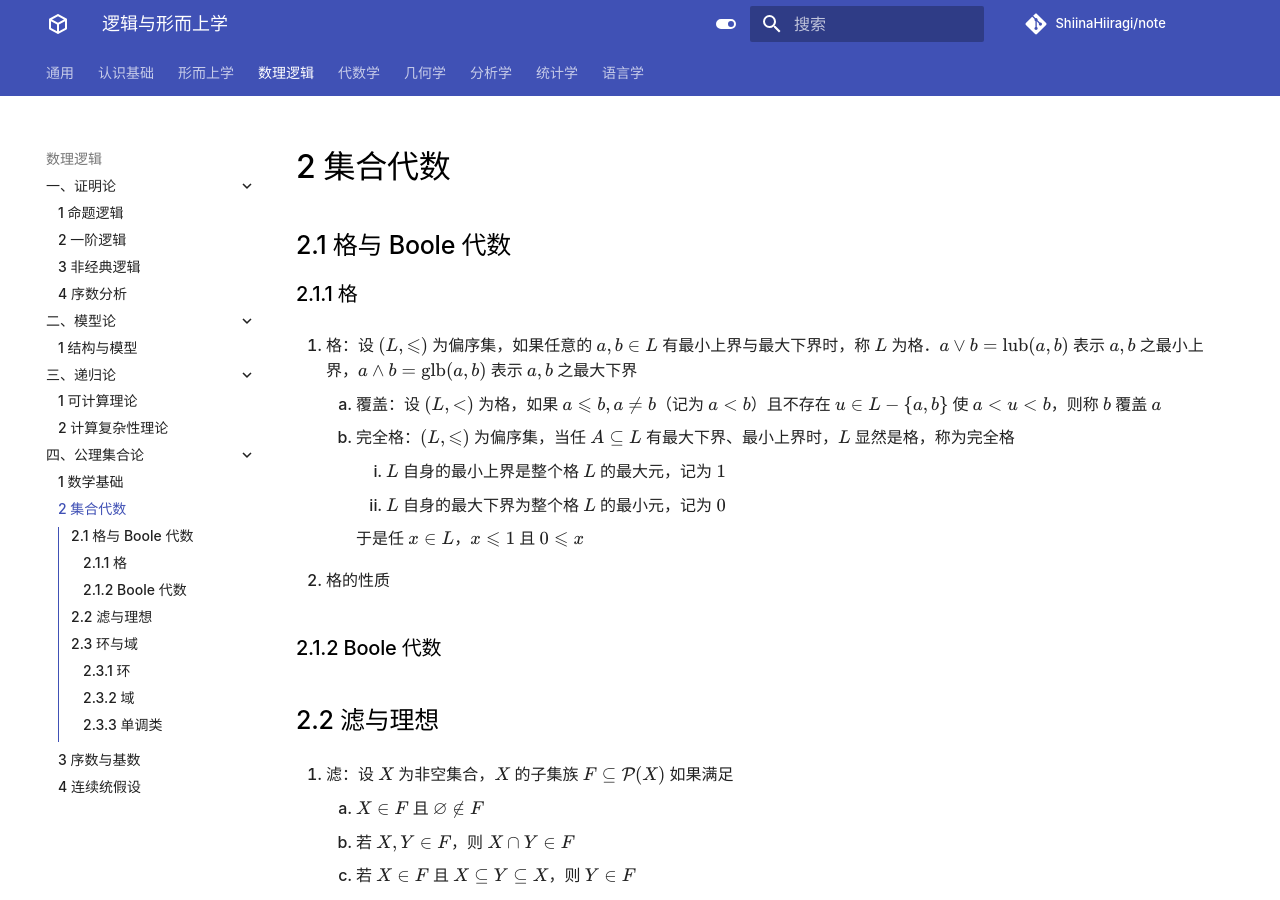
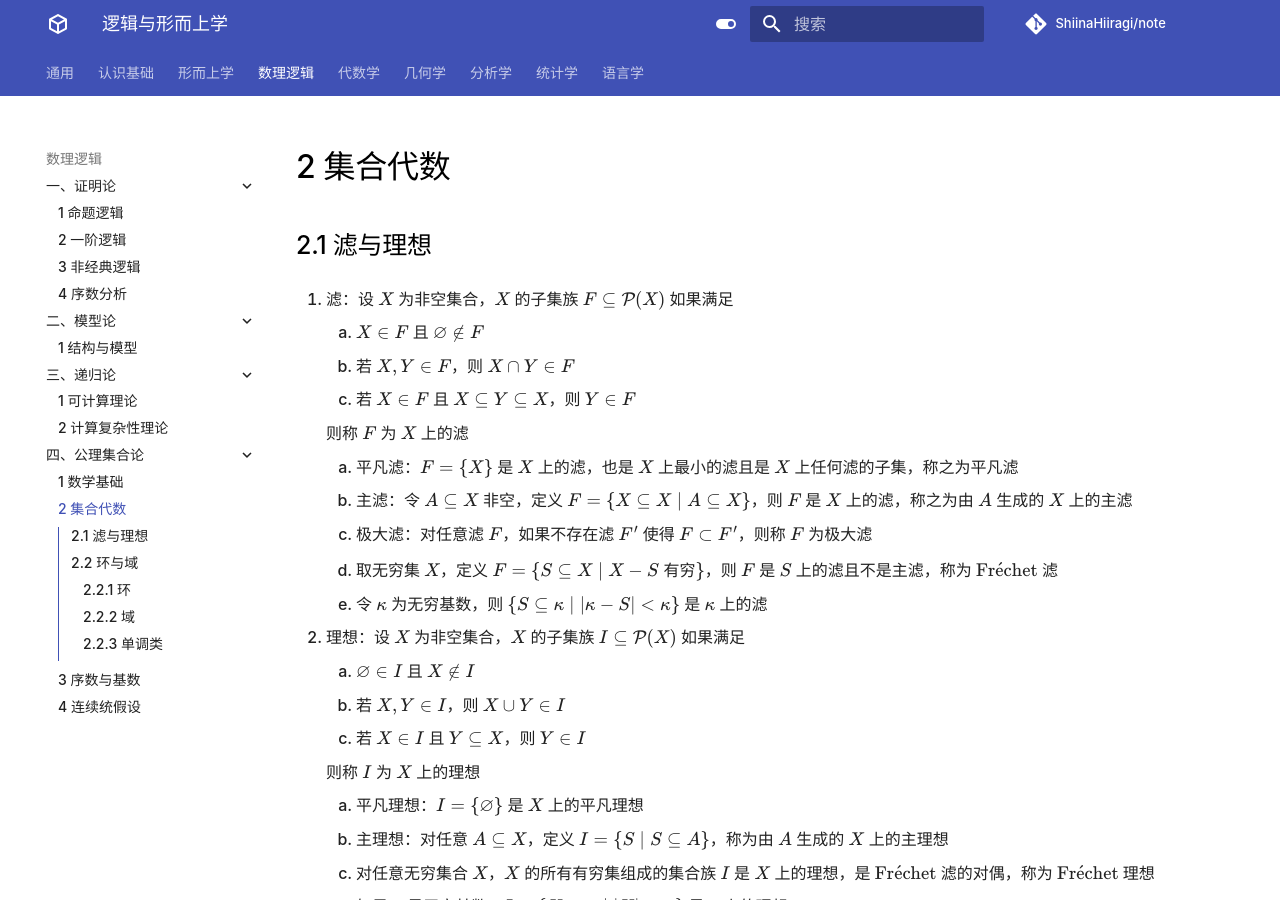
Before and after one commit to ShiinaHiiragi/note, an MkDocs documentation site: the page built from docs/logic/set/alg.md, in a window 1280 px wide and 900 px high. Built offline with MkDocs 1.6.1 and Material for MkDocs 9.7.7, drawn with Linux system fonts in a browser that asks for light colours; comment, search, counter and statistics services are not loaded; some of the changed text lies outside the part shown.

Commit message:
move lattice

```diff
--- a/docs/logic/set/alg.md
+++ b/docs/logic/set/alg.md
@@ -1,20 +1,6 @@
 # 2 集合代数
 
-## 2.1 格与 Boole 代数
-### 2.1.1 格
-1. 格：设 $(L, \leqslant)$ 为偏序集，如果任意的 $a, b \in L$ 有最小上界与最大下界时，称 $L$ 为格．$a \vee b=\operatorname{lub}(a, b)$ 表示 $a, b$ 之最小上界，$a \wedge b=\operatorname{glb}(a, b)$ 表示 $a, b$ 之最大下界
-    1. 覆盖：设 $(L, <)$ 为格，如果 $a \leqslant b, a \neq b$（记为 $a < b$）且不存在 $u \in L-\{a, b\}$ 使 $a < u < b$，则称 $b$ 覆盖 $a$
-    2. 完全格：$(L, \leqslant)$ 为偏序集，当任 $A \subseteq L$ 有最大下界、最小上界时，$L$ 显然是格，称为完全格
-        1. $L$ 自身的最小上界是整个格 $L$ 的最大元，记为 $1$
-        2. $L$ 自身的最大下界为整个格 $L$ 的最小元，记为 $0$
-
-        于是任 $x \in L$，$x \leqslant 1$ 且 $0 \leqslant x$
-
-2. 格的性质
-
-### 2.1.2 Boole 代数
-
-## 2.2 滤与理想
+## 2.1 滤与理想
 1. 滤：设 $X$ 为非空集合，$X$ 的子集族 $F \subseteq \mathcal{P}(X)$ 如果满足
     1. $X \in F$ 且 $\varnothing \notin F$
     2. 若 $X, Y \in F$，则 $X \cap Y \in F$
@@ -68,8 +54,8 @@
 
     2. 任何滤与理想都是 $\aleph_{0}-$完全的，$\aleph_{1}-$完全的滤和理想在历史上称为 $\sigma-$完全的．可数完全的滤对有穷交封闭的，$\aleph_{1}-$完全的滤对可数交封闭
 
-## 2.3 环与域
-### 2.3.1 环
+## 2.2 环与域
+### 2.2.1 环
 1. 环：设 $\mathscr{R} \subseteq \mathcal{P}(\Omega)$ 是一个非空集族，若 $A, B \in \mathscr{R}$ 蕴含 $A - B \in \mathscr{R}$ 与 $A \cup B \in \mathscr{R}$，则称 $\mathscr{R}$ 为 $\Omega$ 上的环
 2. $\sigma$ 环：设 $\mathscr{C} \subseteq \mathcal{P}(\Omega)$ 是一个非空集族，若有
     1. 若 $A \in \mathscr{C}, B \in \mathscr{C}$，则 $A - B \in \mathscr{C}$
@@ -80,7 +66,7 @@
     1. $\mathscr{F}$ 为 $\sigma$ 域的充要条件是 $\mathscr{F}$ 为一个包含 $\Omega$ 的 $\sigma$ 环
     2. 在 $\sigma$ 环中，对可数集合序列的交集、上限、下限运算也是封闭的
 
-### 2.3.2 域
+### 2.2.2 域
 1. 域：设 $\mathscr{A} \subseteq \mathcal{P}(\Omega)$ 是一个非空集族，若 $A, B \in \mathscr{A}$ 蕴含 $A' \in \mathscr{A}$ 与 $A \cup B \in \mathscr{A}$，则称 $\mathscr{A}$ 为 $\Omega$ 上的域或代数
     1. 设 $\mathscr{A}$ 是域，则有
         1. $\Omega \in \mathscr{A}, \varnothing \in \mathscr{A}$
@@ -112,7 +98,7 @@
 
 4. $\text{Borel}$ 域：若 $E$ 为拓扑空间，$\mathscr{B}_{E}$ 为 $E$ 中开集全体生成的 $\sigma$ 域，这一 $\sigma$ 域就称为 $E$ 上的 $\text{Borel}$ 域，$\mathscr{B}_{E}$ 中的集称为 $E$ 中的 $\text{Borel}$ 集．$n$ 维 $\text{Euclid}$ 空间 $\mathbf{R}^{n}$ 中的 $\text{Borel}$ 点集又称为 $n$ 维 $\text{Borel}$ 点集
 
-### 2.3.3 单调类
+### 2.2.3 单调类
 1. 单调类：设 $\mathscr{M}$ 是 $\mathcal{P}(\Omega)$ 的非空子集族，若对任一集合序列 $\{A_{n}, n \geqslant 1\} \subseteq \mathscr{M}$，且
     1. 当 $\left\{A_{n}\right\}$ 递增时，即 $A_{n} \subseteq A_{n+1}$，必有 ${\displaystyle \bigcup_{n=1}^{\infty} A_{n} \in \mathscr{M}}$
     2. 当 $\left\{A_{n}\right\}$ 递减时，即 $A_{n} \supseteq A_{n+1}$，必有 ${\displaystyle \bigcap_{n=1}^{\infty} A_{n} \in \mathscr{M}}$
--- a/mkdocs.yml
+++ b/mkdocs.yml
@@ -159,6 +159,8 @@
       - 2 大数理论: alg/comb/gg.md
       - 3 计数理论: alg/comb/comb.md
       - 4 图论: alg/comb/graph.md
+    - 三、近世代数:
+      - 4 格论: alg/mod/ltt.md
   - 几何学:
     - 一、解析几何:
       - 1 线性空间与向量: top/anly/lin.md
```
Also changed, not shown: docs/alg/mod/ltt.md (added, +23 -0 lines).
